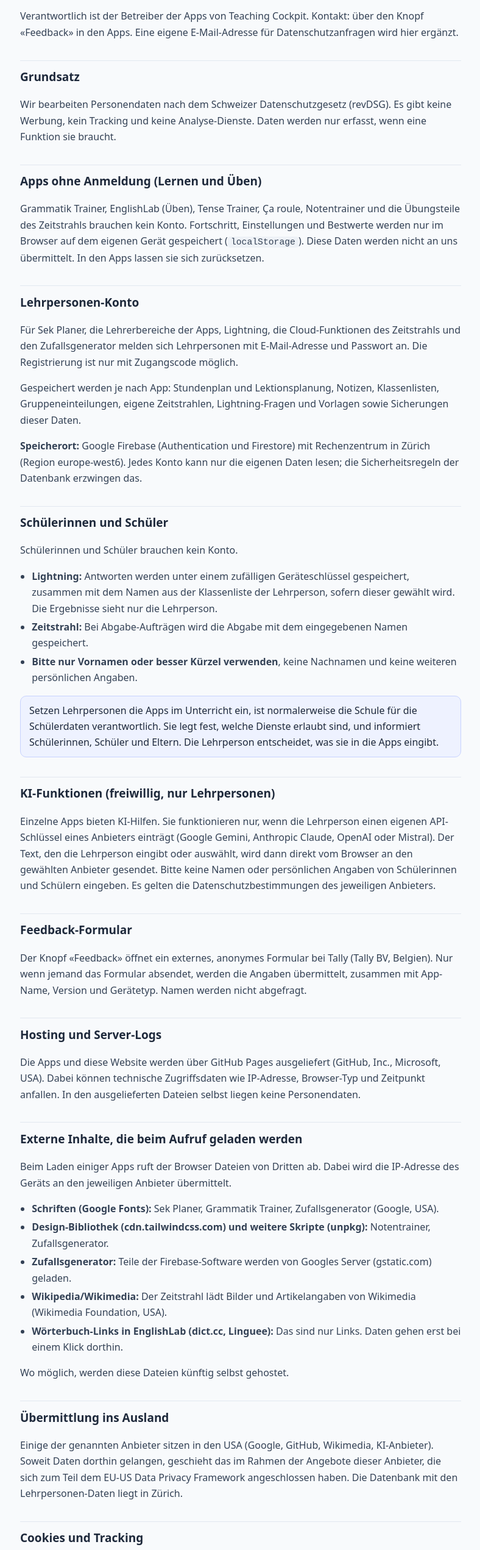
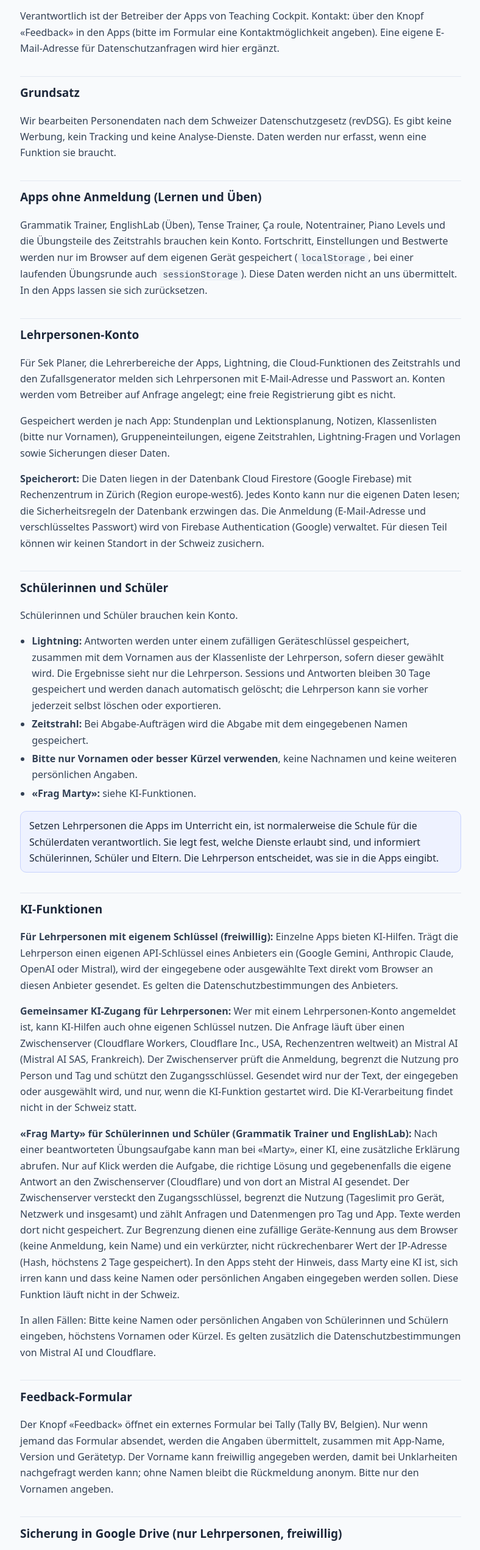
Before and after one commit to novarion-desk/novarion-desk.github.io, a plain HTML site: page datenschutz.html in a window 1280 px wide. Shown: the part 255-2797 px from the top of the page at 61% size, without its empty margins (245-1033 px from the left). Drawn offline with Linux system fonts and the light colour scheme.

Commit message:
Datenschutzseite aktualisiert (Stand 25.11.2026): KI-Zugang, Frag Marty, Feedback, Drive-Sicherung, keine fremden Schriften/Skripte mehr
Co-Authored-By: Claude Sonnet 5.5 <noreply@anthropic.com>
Claude-Session: https://claude.ai/code/session_01FbAUqvn1mvPKA11HWRvvww

```diff
--- a/datenschutz.html
+++ b/datenschutz.html
@@ -17,59 +17,67 @@ footer{margin-top:2.4em;padding-top:1em;border-top:1px solid var(--line);color:v
 <p class="lead">Teaching Cockpit ist eine Sammlung kleiner Unterrichts-Apps. Diese Erklärung beschreibt, welche Daten dabei bearbeitet werden, warum und wo sie liegen.</p>
 
 <h2>Verantwortliche Stelle</h2>
-<p>Verantwortlich ist der Betreiber der Apps von Teaching Cockpit. Kontakt: über den Knopf «Feedback» in den Apps. Eine eigene E-Mail-Adresse für Datenschutzanfragen wird hier ergänzt.</p>
+<p>Verantwortlich ist der Betreiber der Apps von Teaching Cockpit. Kontakt: über den Knopf «Feedback» in den Apps (bitte im Formular eine Kontaktmöglichkeit angeben). Eine eigene E-Mail-Adresse für Datenschutzanfragen wird hier ergänzt.</p>
 
 <h2>Grundsatz</h2>
 <p>Wir bearbeiten Personendaten nach dem Schweizer Datenschutzgesetz (revDSG). Es gibt keine Werbung, kein Tracking und keine Analyse-Dienste. Daten werden nur erfasst, wenn eine Funktion sie braucht.</p>
 
 <h2>Apps ohne Anmeldung (Lernen und Üben)</h2>
-<p>Grammatik Trainer, EnglishLab (Üben), Tense Trainer, Ça roule, Notentrainer und die Übungsteile des Zeitstrahls brauchen kein Konto. Fortschritt, Einstellungen und Bestwerte werden nur im Browser auf dem eigenen Gerät gespeichert (<code>localStorage</code>). Diese Daten werden nicht an uns übermittelt. In den Apps lassen sie sich zurücksetzen.</p>
+<p>Grammatik Trainer, EnglishLab (Üben), Tense Trainer, Ça roule, Notentrainer, Piano Levels und die Übungsteile des Zeitstrahls brauchen kein Konto. Fortschritt, Einstellungen und Bestwerte werden nur im Browser auf dem eigenen Gerät gespeichert (<code>localStorage</code>, bei einer laufenden Übungsrunde auch <code>sessionStorage</code>). Diese Daten werden nicht an uns übermittelt. In den Apps lassen sie sich zurücksetzen.</p>
 
 <h2>Lehrpersonen-Konto</h2>
-<p>Für Sek Planer, die Lehrerbereiche der Apps, Lightning, die Cloud-Funktionen des Zeitstrahls und den Zufallsgenerator melden sich Lehrpersonen mit E-Mail-Adresse und Passwort an. Die Registrierung ist nur mit Zugangscode möglich.</p>
-<p>Gespeichert werden je nach App: Stundenplan und Lektionsplanung, Notizen, Klassenlisten, Gruppeneinteilungen, eigene Zeitstrahlen, Lightning-Fragen und Vorlagen sowie Sicherungen dieser Daten.</p>
-<p><b>Speicherort:</b> Google Firebase (Authentication und Firestore) mit Rechenzentrum in Zürich (Region europe-west6). Jedes Konto kann nur die eigenen Daten lesen; die Sicherheitsregeln der Datenbank erzwingen das.</p>
+<p>Für Sek Planer, die Lehrerbereiche der Apps, Lightning, die Cloud-Funktionen des Zeitstrahls und den Zufallsgenerator melden sich Lehrpersonen mit E-Mail-Adresse und Passwort an. Konten werden vom Betreiber auf Anfrage angelegt; eine freie Registrierung gibt es nicht.</p>
+<p>Gespeichert werden je nach App: Stundenplan und Lektionsplanung, Notizen, Klassenlisten (bitte nur Vornamen), Gruppeneinteilungen, eigene Zeitstrahlen, Lightning-Fragen und Vorlagen sowie Sicherungen dieser Daten.</p>
+<p><b>Speicherort:</b> Die Daten liegen in der Datenbank Cloud Firestore (Google Firebase) mit Rechenzentrum in Zürich (Region europe-west6). Jedes Konto kann nur die eigenen Daten lesen; die Sicherheitsregeln der Datenbank erzwingen das. Die Anmeldung (E-Mail-Adresse und verschlüsseltes Passwort) wird von Firebase Authentication (Google) verwaltet. Für diesen Teil können wir keinen Standort in der Schweiz zusichern.</p>
 
 <h2>Schülerinnen und Schüler</h2>
 <p>Schülerinnen und Schüler brauchen kein Konto.</p>
 <ul>
-<li><b>Lightning:</b> Antworten werden unter einem zufälligen Geräteschlüssel gespeichert, zusammen mit dem Namen aus der Klassenliste der Lehrperson, sofern dieser gewählt wird. Die Ergebnisse sieht nur die Lehrperson.</li>
+<li><b>Lightning:</b> Antworten werden unter einem zufälligen Geräteschlüssel gespeichert, zusammen mit dem Vornamen aus der Klassenliste der Lehrperson, sofern dieser gewählt wird. Die Ergebnisse sieht nur die Lehrperson. Sessions und Antworten bleiben 30 Tage gespeichert und werden danach automatisch gelöscht; die Lehrperson kann sie vorher jederzeit selbst löschen oder exportieren.</li>
 <li><b>Zeitstrahl:</b> Bei Abgabe-Aufträgen wird die Abgabe mit dem eingegebenen Namen gespeichert.</li>
 <li><b>Bitte nur Vornamen oder besser Kürzel verwenden</b>, keine Nachnamen und keine weiteren persönlichen Angaben.</li>
+<li><b>«Frag Marty»:</b> siehe KI-Funktionen.</li>
 </ul>
 <div class="box">Setzen Lehrpersonen die Apps im Unterricht ein, ist normalerweise die Schule für die Schülerdaten verantwortlich. Sie legt fest, welche Dienste erlaubt sind, und informiert Schülerinnen, Schüler und Eltern. Die Lehrperson entscheidet, was sie in die Apps eingibt.</div>
 
-<h2>KI-Funktionen (freiwillig, nur Lehrpersonen)</h2>
-<p>Einzelne Apps bieten KI-Hilfen. Sie funktionieren nur, wenn die Lehrperson einen eigenen API-Schlüssel eines Anbieters einträgt (Google Gemini, Anthropic Claude, OpenAI oder Mistral). Der Text, den die Lehrperson eingibt oder auswählt, wird dann direkt vom Browser an den gewählten Anbieter gesendet. Bitte keine Namen oder persönlichen Angaben von Schülerinnen und Schülern eingeben. Es gelten die Datenschutzbestimmungen des jeweiligen Anbieters.</p>
+<h2>KI-Funktionen</h2>
+<p><b>Für Lehrpersonen mit eigenem Schlüssel (freiwillig):</b> Einzelne Apps bieten KI-Hilfen. Trägt die Lehrperson einen eigenen API-Schlüssel eines Anbieters ein (Google Gemini, Anthropic Claude, OpenAI oder Mistral), wird der eingegebene oder ausgewählte Text direkt vom Browser an diesen Anbieter gesendet. Es gelten die Datenschutzbestimmungen des Anbieters.</p>
+<p><b>Gemeinsamer KI-Zugang für Lehrpersonen:</b> Wer mit einem Lehrpersonen-Konto angemeldet ist, kann KI-Hilfen auch ohne eigenen Schlüssel nutzen. Die Anfrage läuft über einen Zwischenserver (Cloudflare Workers, Cloudflare Inc., USA, Rechenzentren weltweit) an Mistral AI (Mistral AI SAS, Frankreich). Der Zwischenserver prüft die Anmeldung, begrenzt die Nutzung pro Person und Tag und schützt den Zugangsschlüssel. Gesendet wird nur der Text, der eingegeben oder ausgewählt wird, und nur, wenn die KI-Funktion gestartet wird. Die KI-Verarbeitung findet nicht in der Schweiz statt.</p>
+<p><b>«Frag Marty» für Schülerinnen und Schüler (Grammatik Trainer und EnglishLab):</b> Nach einer beantworteten Übungsaufgabe kann man bei «Marty», einer KI, eine zusätzliche Erklärung abrufen. Nur auf Klick werden die Aufgabe, die richtige Lösung und gegebenenfalls die eigene Antwort an den Zwischenserver (Cloudflare) und von dort an Mistral AI gesendet. Der Zwischenserver versteckt den Zugangsschlüssel, begrenzt die Nutzung (Tageslimit pro Gerät, Netzwerk und insgesamt) und zählt Anfragen und Datenmengen pro Tag und App. Texte werden dort nicht gespeichert. Zur Begrenzung dienen eine zufällige Geräte-Kennung aus dem Browser (keine Anmeldung, kein Name) und ein verkürzter, nicht rückrechenbarer Wert der IP-Adresse (Hash, höchstens 2 Tage gespeichert). In den Apps steht der Hinweis, dass Marty eine KI ist, sich irren kann und dass keine Namen oder persönlichen Angaben eingegeben werden sollen. Diese Funktion läuft nicht in der Schweiz.</p>
+<p>In allen Fällen: Bitte keine Namen oder persönlichen Angaben von Schülerinnen und Schülern eingeben, höchstens Vornamen oder Kürzel. Es gelten zusätzlich die Datenschutzbestimmungen von Mistral AI und Cloudflare.</p>
 
 <h2>Feedback-Formular</h2>
-<p>Der Knopf «Feedback» öffnet ein externes, anonymes Formular bei Tally (Tally BV, Belgien). Nur wenn jemand das Formular absendet, werden die Angaben übermittelt, zusammen mit App-Name, Version und Gerätetyp. Namen werden nicht abgefragt.</p>
+<p>Der Knopf «Feedback» öffnet ein externes Formular bei Tally (Tally BV, Belgien). Nur wenn jemand das Formular absendet, werden die Angaben übermittelt, zusammen mit App-Name, Version und Gerätetyp. Der Vorname kann freiwillig angegeben werden, damit bei Unklarheiten nachgefragt werden kann; ohne Namen bleibt die Rückmeldung anonym. Bitte nur den Vornamen angeben.</p>
+
+<h2>Sicherung in Google Drive (nur Lehrpersonen, freiwillig)</h2>
+<p>Lehrpersonen können in einigen Apps Sicherungen ihrer Daten in das eigene Google Drive legen oder eine Datei aus dem eigenen Drive wählen. Dazu werden erst beim Klick auf diese Funktion Skripte von Google geladen und die Anmeldung bei Google verlangt (Google, USA). Die Apps erhalten nur Zugriff auf Dateien, die sie selbst anlegen oder die ausgewählt werden.</p>
 
 <h2>Hosting und Server-Logs</h2>
 <p>Die Apps und diese Website werden über GitHub Pages ausgeliefert (GitHub, Inc., Microsoft, USA). Dabei können technische Zugriffsdaten wie IP-Adresse, Browser-Typ und Zeitpunkt anfallen. In den ausgelieferten Dateien selbst liegen keine Personendaten.</p>
 
-<h2>Externe Inhalte, die beim Aufruf geladen werden</h2>
-<p>Beim Laden einiger Apps ruft der Browser Dateien von Dritten ab. Dabei wird die IP-Adresse des Geräts an den jeweiligen Anbieter übermittelt.</p>
+<h2>Externe Inhalte</h2>
+<p>Schriften, Design, Icons und die Firebase-Software liegen in den Apps selbst und werden nicht von Dritten geladen. Folgende Verbindungen zu Dritten gibt es nur bei der jeweiligen Funktion, dabei wird die IP-Adresse des Geräts übermittelt:</p>
 <ul>
-<li><b>Schriften (Google Fonts):</b> Sek Planer, Grammatik Trainer, Zufallsgenerator (Google, USA).</li>
-<li><b>Design-Bibliothek (cdn.tailwindcss.com) und weitere Skripte (unpkg):</b> Notentrainer, Zufallsgenerator.</li>
-<li><b>Zufallsgenerator:</b> Teile der Firebase-Software werden von Googles Server (gstatic.com) geladen.</li>
 <li><b>Wikipedia/Wikimedia:</b> Der Zeitstrahl lädt Bilder und Artikelangaben von Wikimedia (Wikimedia Foundation, USA).</li>
+<li><b>Google Drive:</b> nur bei der Sicherungsfunktion (siehe oben).</li>
+<li><b>KI-Zwischenserver, KI-Anbieter und Feedback-Formular:</b> nur beim Klick auf die jeweilige Funktion (siehe oben).</li>
 <li><b>Wörterbuch-Links in EnglishLab (dict.cc, Linguee):</b> Das sind nur Links. Daten gehen erst bei einem Klick dorthin.</li>
 </ul>
-<p>Wo möglich, werden diese Dateien künftig selbst gehostet.</p>
+
+<h2>Update-Prüfung und Offline-Nutzung</h2>
+<p>Die Apps speichern ihre Programmdateien im Browser (Service Worker), damit sie auch ohne Internetverbindung starten. Im Hintergrund fragen sie beim eigenen Server ab, ob eine neue Version vorliegt (nur Dateikennungen, keine Personendaten), und zeigen dann die Meldung «Neue Version verfügbar».</p>
 
 <h2>Übermittlung ins Ausland</h2>
-<p>Einige der genannten Anbieter sitzen in den USA (Google, GitHub, Wikimedia, KI-Anbieter). Soweit Daten dorthin gelangen, geschieht das im Rahmen der Angebote dieser Anbieter, die sich zum Teil dem EU-US Data Privacy Framework angeschlossen haben. Die Datenbank mit den Lehrpersonen-Daten liegt in Zürich.</p>
+<p>Einige der genannten Anbieter sitzen in den USA (Google, GitHub, Cloudflare, Wikimedia, KI-Anbieter) oder in Europa ausserhalb der Schweiz (Mistral AI in Frankreich, Tally in Belgien). Soweit Daten dorthin gelangen, geschieht das im Rahmen der Angebote dieser Anbieter, die sich zum Teil dem EU-US Data Privacy Framework angeschlossen haben. Die Datenbank mit den Lehrpersonen-Daten liegt in Zürich.</p>
 
 <h2>Cookies und Tracking</h2>
 <p>Es werden keine Tracking-Cookies und keine Analyse-Dienste eingesetzt. Technisch notwendige Angaben (Anmeldung, Einstellungen, Fortschritt) liegen im <code>localStorage</code> bzw. in den Mechanismen von Firebase für die Anmeldung.</p>
 
 <h2>Aufbewahrung und Löschung</h2>
-<p>Lehrpersonen können ihre Daten jederzeit exportieren und im Konto löschen lassen. Tägliche Sicherungen werden nach 30 Tagen automatisch entfernt. Lokale Daten auf dem Gerät löscht man über «Zurücksetzen» in der App oder durch Löschen der Browserdaten.</p>
+<p>Lehrpersonen können ihre Daten jederzeit exportieren und im Konto löschen lassen. Lightning-Sessions mit Antworten werden nach 30 Tagen automatisch gelöscht. Tägliche Sicherungen werden nach 30 Tagen automatisch entfernt. Die Zähler des KI-Zwischenservers (Anzahl Anfragen und Datenmengen pro Tag und App, ohne Texte) werden nach 60 Tagen entfernt. Lokale Daten auf dem Gerät löscht man über «Zurücksetzen» in der App oder durch Löschen der Browserdaten.</p>
 
 <h2>Deine Rechte</h2>
-<p>Du hast das Recht auf Auskunft, Berichtigung, Löschung und Herausgabe deiner Daten. Anfragen bitte über den Knopf «Feedback» in den Apps.</p>
+<p>Du hast das Recht auf Auskunft, Berichtigung, Löschung, Einschränkung der Bearbeitung und Herausgabe deiner Daten sowie auf Widerruf einer erteilten Einwilligung. Anfragen bitte über den Knopf «Feedback» in den Apps.</p>
 
-<footer>Stand: 22. November 2026 · <a href="./">← Zurück zur Startseite</a></footer>
+<footer>Stand: 25. November 2026 · <a href="./">← Zurück zur Startseite</a></footer>
 </main></body></html>
```
